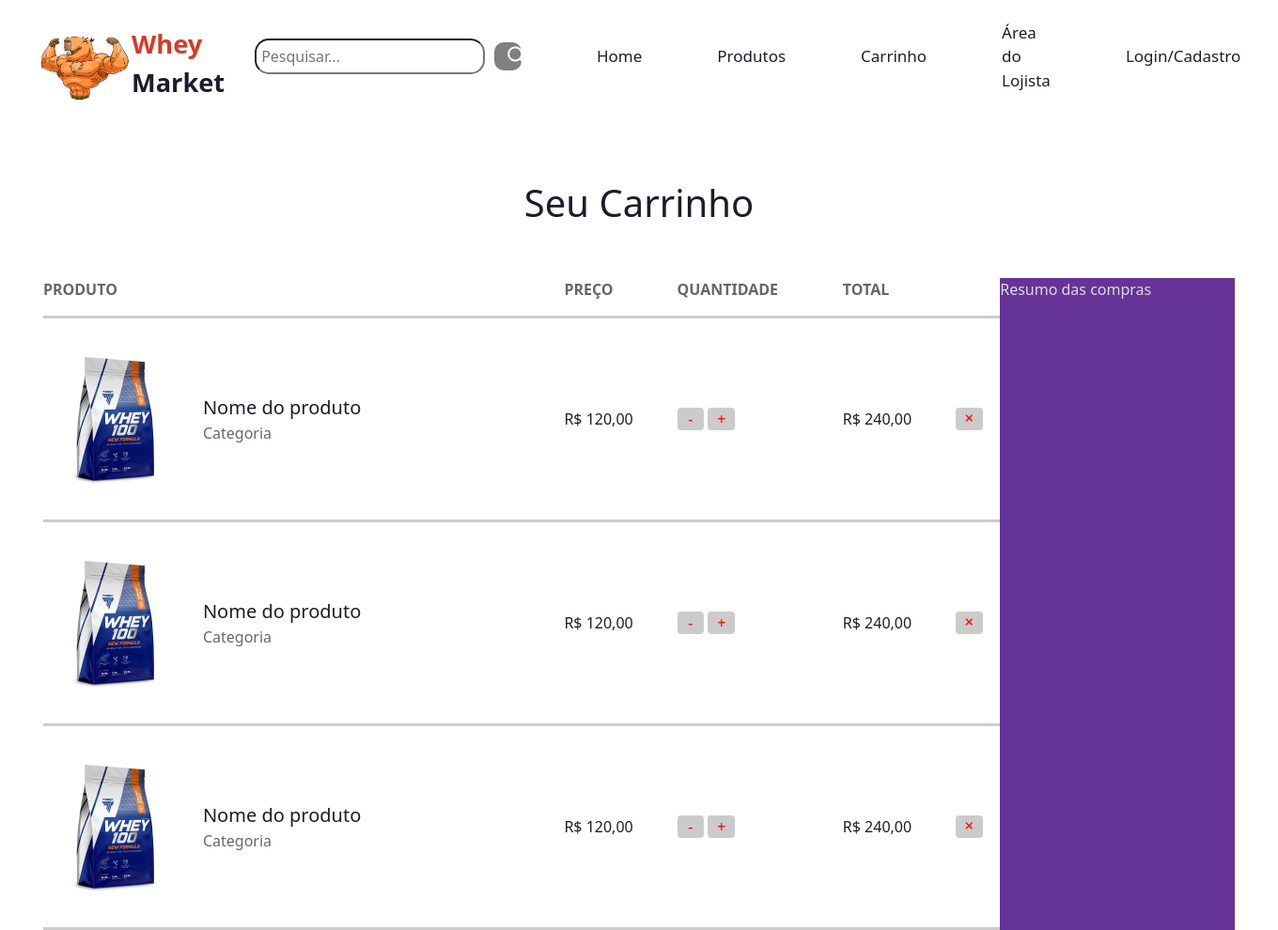
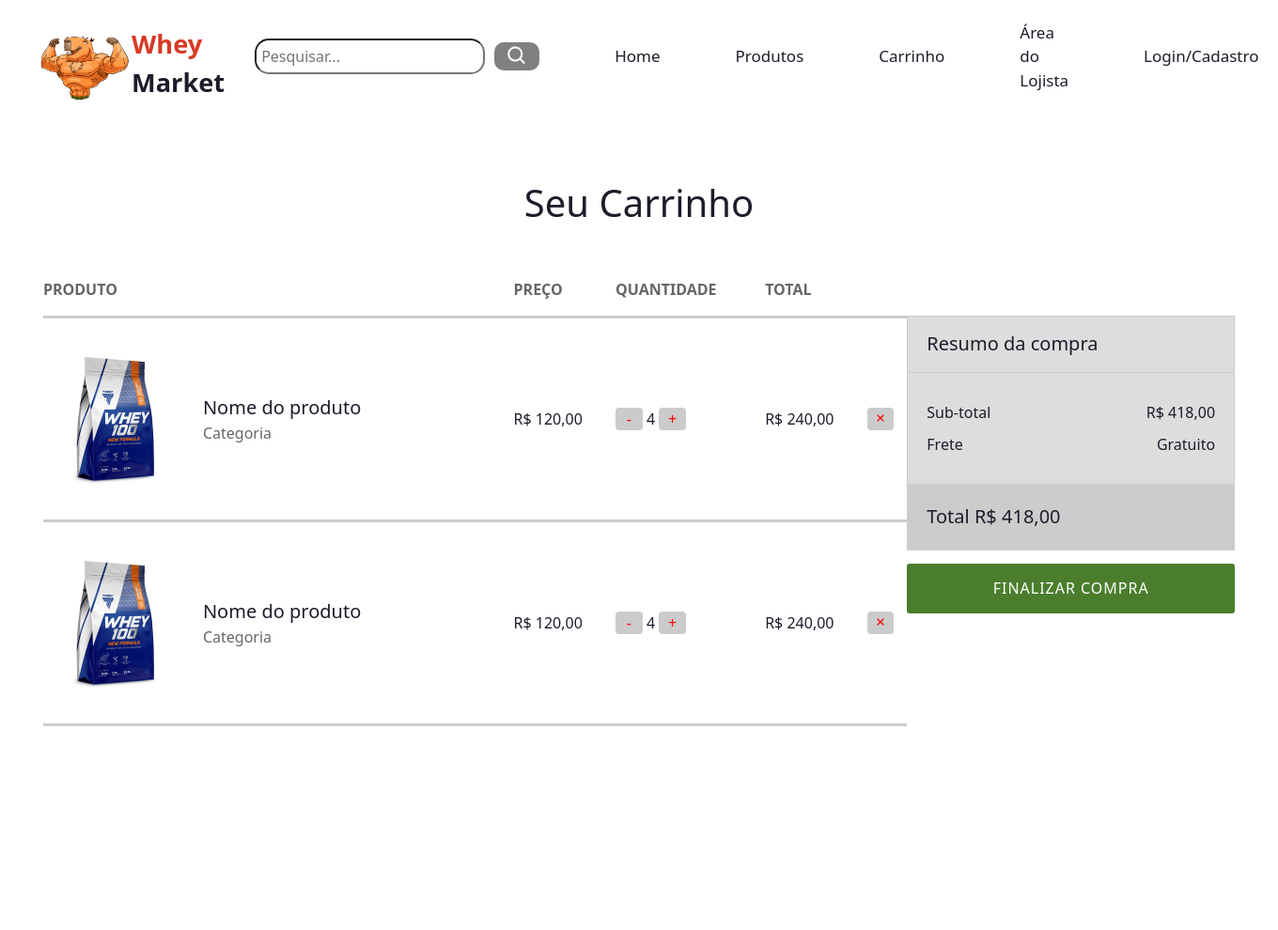
Before and after one commit to wheymarket-pucpr/wheymarket, a PHP site: page /carrinho.php in a window 1360 px wide. Shown: the whole page at 94% size. After the commit the page ends 773 px from the top, so only its background shows below. Run offline with PHP 8.4, Linux system fonts and the light colour scheme.

Commit message:
front pagina carrinho finalizado

```diff
--- a/carrinho.php
+++ b/carrinho.php
@@ -53,14 +53,14 @@ session_start();
                     <td>R$ 120,00</td>
                     <td>
                         <div class="qty">
-                            <button>-</button>
-                            <span></span>
-                            <button>+</button>
+                            <button class="qty-sub-button">-</button>
+                            <span>4</span>
+                            <button class="qty-sum-button">+</button>
                         </div>
                     </td>
                     <td>R$ 240,00</td>
                     <td>
-                        <button>
+                        <button class="remove-button">
                             <i class='bx bx-x'></i>
                         </button>
                     </td>
@@ -78,39 +78,14 @@ session_start();
                     <td>R$ 120,00</td>
                     <td>
                         <div class="qty">
-                            <button>-</button>
-                            <span></span>
-                            <button>+</button>
+                            <button class="qty-sub-button">-</button>
+                            <span>4</span>
+                            <button class="qty-sum-button">+</button>
                         </div>
                     </td>
                     <td>R$ 240,00</td>
                     <td>
-                        <button>
-                            <i class='bx bx-x'></i>
-                        </button>
-                    </td>
-                </tr>
-                <tr>
-                    <td>
-                        <div class="product">
-                            <img class="product-image" src="./src/img/wheyn.webp">
-                            <div class="product-info">
-                                <div class="info-title">Nome do produto</div>
-                                <div class="info-category">Categoria</div>
-                            </div>
-                        </div>
-                    </td>
-                    <td>R$ 120,00</td>
-                    <td>
-                        <div class="qty">
-                            <button>-</button>
-                            <span></span>
-                            <button>+</button>
-                        </div>
-                    </td>
-                    <td>R$ 240,00</td>
-                    <td>
-                        <button>
+                        <button class="remove-button">
                             <i class='bx bx-x'></i>
                         </button>
                     </td>
@@ -119,7 +94,28 @@ session_start();
             </table>
         </section>
 
-        <aside>Resumo das compras</aside>
+        <aside>
+            <div class="box">
+                <header class="box-header">Resumo da compra</header>
+                <div class="box-info">
+                    <div>
+                        <span>Sub-total</span>
+                        <span>R$ 418,00</span>
+                    </div>
+                    <div>
+                        <span>Frete</span>
+                        <span>Gratuito</span>
+                    </div>
+
+                </div>
+                <footer class="box-footer">
+                    <span>Total</span>
+                    <span>R$ 418,00 </span>
+                </footer>
+            </div>
+            <button class="box-button">Finalizar Compra</button>
+
+        </aside>
     </div>
 </main>
 </body>
--- a/css/carrinho.css
+++ b/css/carrinho.css
@@ -1,4 +1,4 @@
-body {
+body > header {
 
 }
 
@@ -23,20 +23,41 @@ main {
 
 }
 
-.content aside {
-    background: rebeccapurple;
-    min-width: 15.62rem;
-    color: #dbdbdb;
+/*.content aside {*/
+/*    background: rebeccapurple;*/
+/*    min-width: 15.62rem;*/
+/*    color: #dbdbdb;*/
 
-}
+/*}*/
 
-button{
+.qty-sub-button {
     width: 1.8rem;
     color: #ff0101;
     background: rgba(161, 161, 161, 0.55);
     border-radius: 4px;
     font-size: 16px;
-    border:none;
+    border: none;
+    cursor: pointer;
+}
+
+.qty-sum-button {
+    width: 1.8rem;
+    color: #ff0101;
+    background: rgba(161, 161, 161, 0.55);
+    border-radius: 4px;
+    font-size: 16px;
+    border: none;
+    cursor: pointer;
+}
+
+.remove-button {
+    width: 1.8rem;
+    color: #ff0101;
+    background: rgba(161, 161, 161, 0.55);
+    border-radius: 4px;
+    font-size: 16px;
+    border: none;
+    cursor: pointer;
 }
 
 table {
@@ -64,7 +85,7 @@ tbody {
 
 }
 
-td{
+td {
     padding: 2rem 0;
 }
 
@@ -93,3 +114,57 @@ td{
     color: #666;
 
 }
+
+aside {
+    width: 21.8rem;
+    margin-top: 2.5rem;
+
+
+}
+
+.box-header {
+    padding: 0.9rem 1.25rem;
+    font-size: 1.25rem;
+    border-bottom: 1px solid #ccc;
+
+}
+
+.box {
+    margin-bottom: 0.9rem;
+    border: 1px solid #ccc;
+    background: #ddd;
+
+
+}
+
+.box-info {
+    padding: 1.25rem;
+    margin-top: 10px;
+
+}
+
+.box-info > div {
+    display: flex;
+    justify-content: space-between;
+    margin-bottom: 10px;
+}
+
+.box-footer {
+    padding: 1.25rem;
+    background: #ccc;
+    font-size: 1.25rem;
+
+}
+
+.box-button {
+    background: #4a7e2c;
+    color: #ffffff;
+    border-radius: 3px;
+    display: block;
+    width: 100%;
+    border: 0;
+    padding: 0.9rem 0;
+    text-transform: uppercase;
+    letter-spacing: 1px;
+
+}
```
